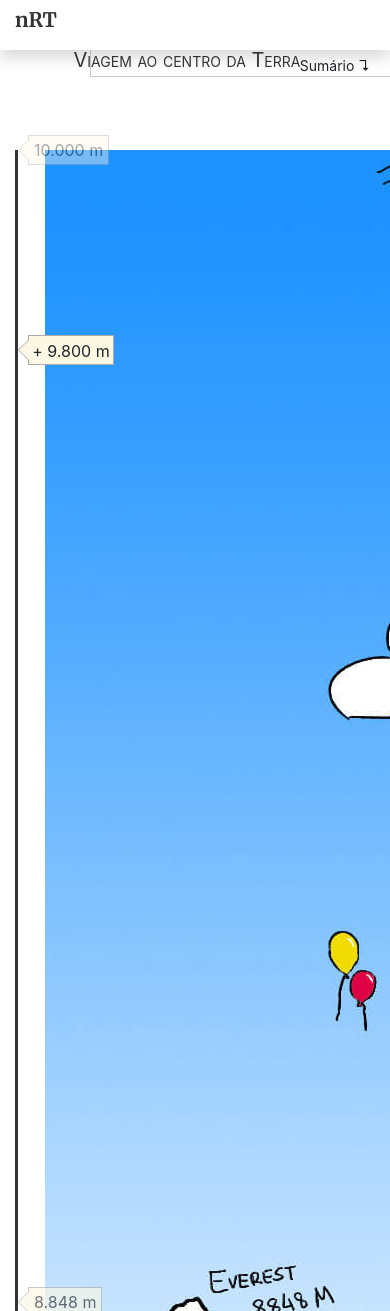
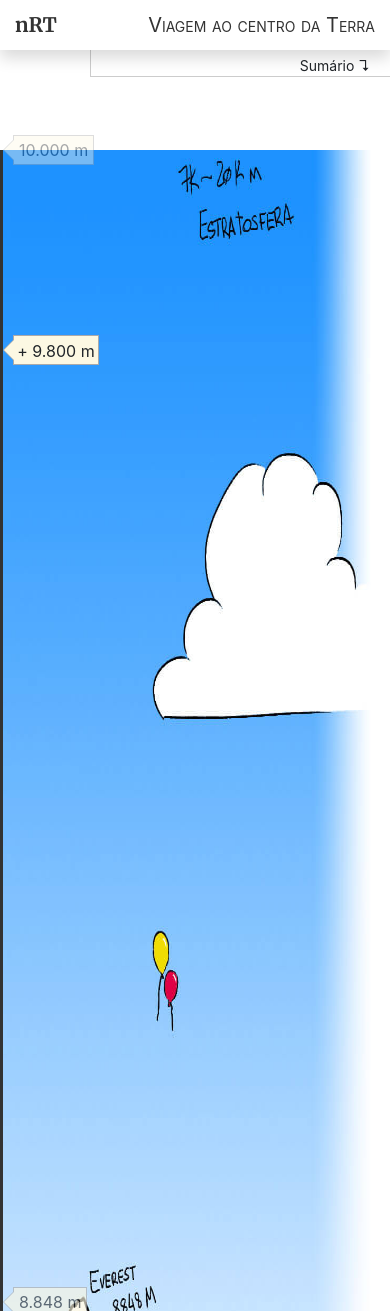
Before and after one commit to paulovelho/nrt-deepearth, a PHP site: page / in a window 390 px wide. Shown: the top 1311 px of the page. Run offline with PHP 8.4, Linux system fonts and the light colour scheme.

Commit message:
mobile responsiveness

```diff
--- a/css/style.css
+++ b/css/style.css
@@ -120,7 +120,6 @@ a:hover {
 }
 
 
-
 @media only screen and (max-width: 1000px) {
   .container {
     margin: 50px 0;
@@ -141,8 +140,39 @@ a:hover {
   	margin-left: -400px !important;
     width: 400px !important;
   }
+}
 
-  .deep-text div.active {
-
-  }
+@media only screen and (max-width: 480px) {
+	.header .page-title {
+		position: absolute;
+		text-align: right;
+	}
+	.header .header-right {
+		display: none;
+	}
+	.col-12 {
+		padding: 0;
+	}
+	.deep-meter {
+		width: 1px !important;
+	}
+	.deep.deep-image {
+		width: 370px;
+	}
+	.deep.deep-image div {
+		background-size: 100% 100%;
+	}
+	.deep.deep-text {
+		margin-left: -350px;
+	}
+	.deep.deep-text div {
+		opacity: 0 !important;
+		width: 300px;
+	}
+	.deep-text div.active.one-third,
+	.deep-text div.active.two-third,
+	.deep-text div.active.three-third {
+		margin-left: 20px !important;
+    width: 300px !important;
+	}
 }
--- a/header.php
+++ b/header.php
@@ -7,7 +7,7 @@
     	Viagem ao centro da Terra
     </a>
   </div>
-	<div class="navbar-brand col-sm-2 mr-0" href="#">
+	<div class="navbar-brand col-sm-2 mr-0 header-right" href="#">
 		&nbsp;
 	</div>
 </nav>
```
